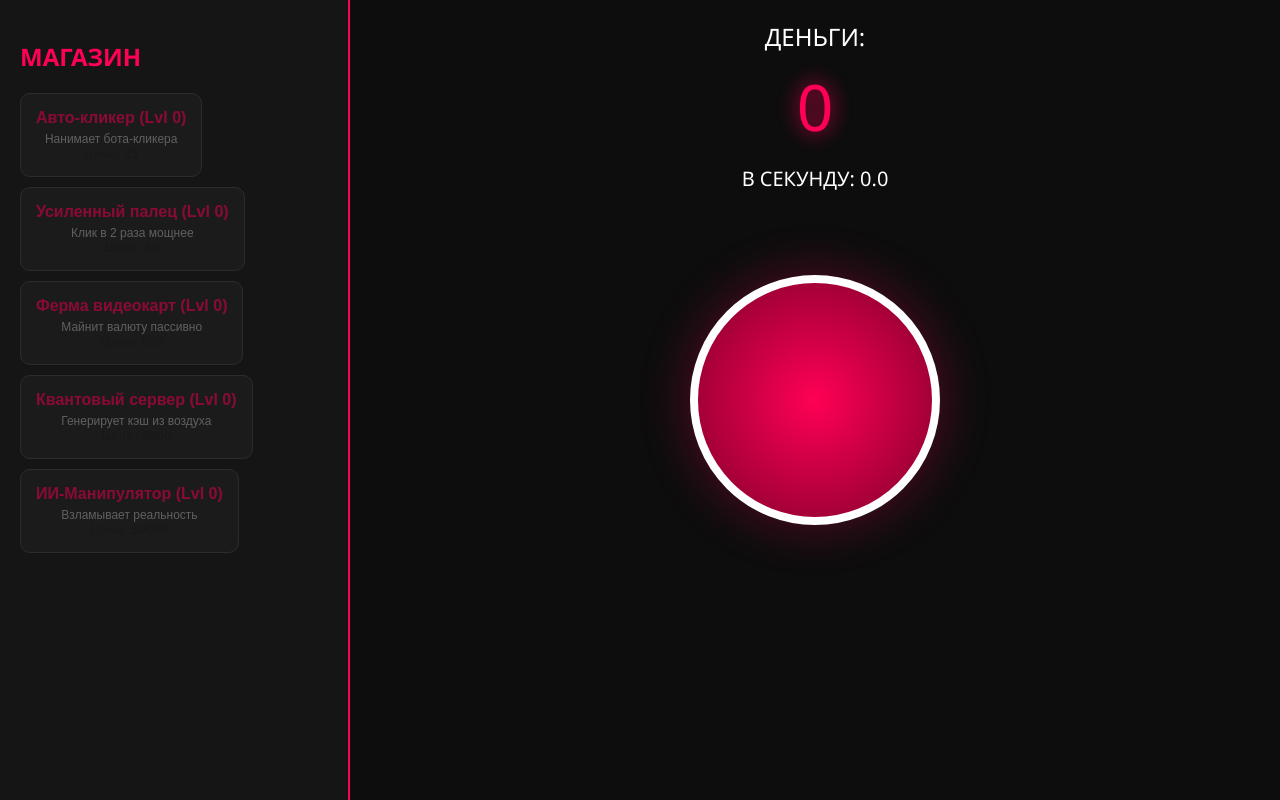
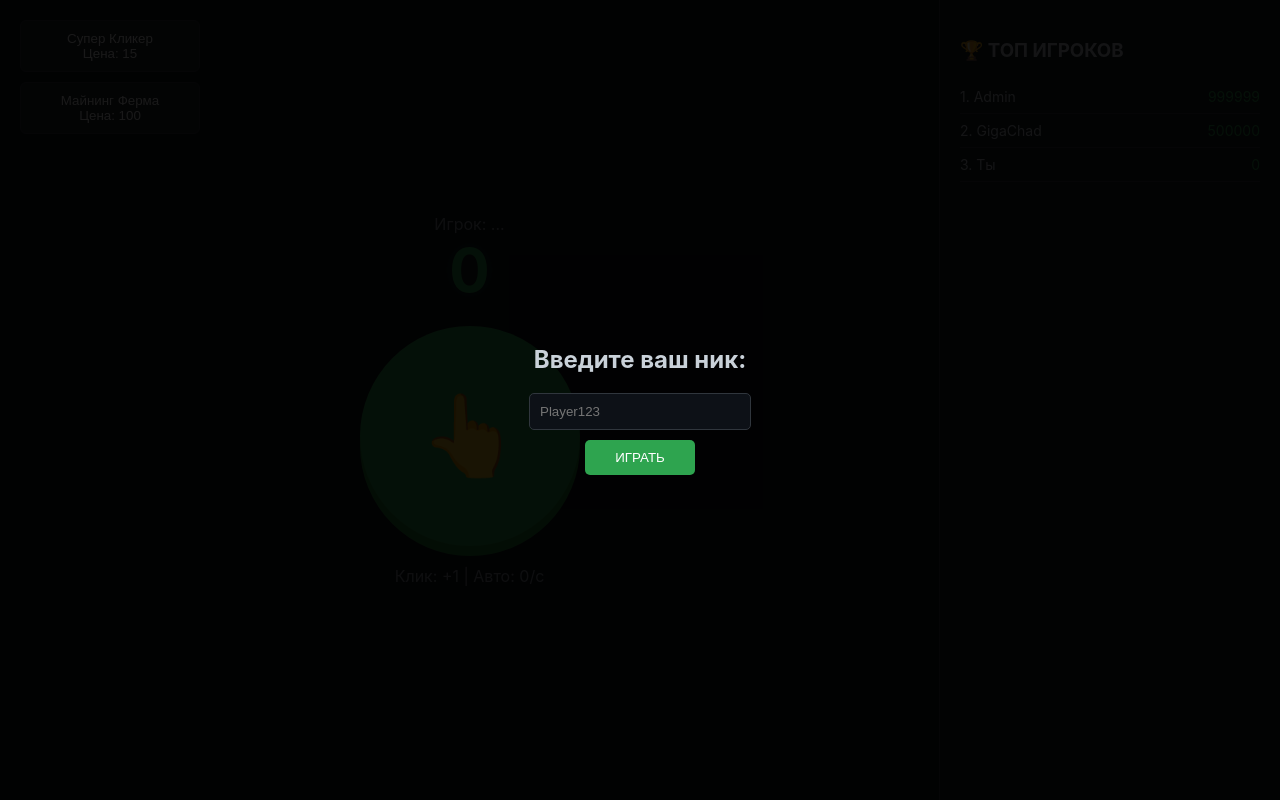
Before and after one commit to Vovanca/Clicker, a plain HTML site: page index.html in a window 1280 px wide. Drawn offline with Linux system fonts and the light colour scheme.

Commit message:
Update index.html

```diff
--- a/index.html
+++ b/index.html
@@ -2,95 +2,137 @@
 <html lang="ru">
 <head>
     <meta charset="UTF-8">
-    <title>Giga-Clicker 10MB Edition</title>
+    <title>GitHub Global Clicker</title>
     <style>
-        :root { --p: #ff0055; --bg: #0d0d0d; }
-        body { background: var(--bg); color: #fff; font-family: 'Segoe UI', sans-serif; margin: 0; display: flex; }
-        #shop { width: 350px; background: #151515; border-right: 2px solid var(--p); height: 100vh; overflow-y: auto; padding: 20px; box-sizing: border-box; }
-        #main { flex-grow: 1; display: flex; flex-direction: column; align-items: center; justify-content: center; position: relative; }
-        .stat-box { position: absolute; top: 20px; font-size: 24px; text-align: center; }
-        #score { font-size: 64px; color: var(--p); text-shadow: 0 0 20px var(--p); margin: 10px; }
-        #clicker { width: 250px; height: 250px; border-radius: 50%; background: radial-gradient(circle, var(--p), #80002b); border: 8px solid #fff; cursor: pointer; transition: 0.1s; box-shadow: 0 0 50px rgba(255,0,85,0.3); outline: none; }
-        #clicker:active { transform: scale(0.92); }
-        .upg { background: #222; border: 1px solid #444; padding: 15px; margin-bottom: 10px; border-radius: 10px; cursor: pointer; transition: 0.3s; }
-        .upg:hover:not(:disabled) { border-color: var(--p); background: #2a2a2a; }
-        .upg:disabled { opacity: 0.5; cursor: not-allowed; }
-        .upg h3 { margin: 0 0 5px; font-size: 16px; color: var(--p); }
-        .upg p { margin: 0; font-size: 12px; color: #aaa; }
+        :root { --main: #2ea44f; --bg: #0d1117; --line: #30363d; }
+        body { background: var(--bg); color: #c9d1d9; font-family: -apple-system, sans-serif; display: flex; height: 100vh; margin: 0; }
+        #leaderboard { width: 300px; background: #161b22; border-left: 1px solid var(--line); padding: 20px; overflow-y: auto; }
+        #game { flex: 1; display: flex; flex-direction: column; align-items: center; justify-content: center; position: relative; }
+        .score-val { font-size: 60px; color: var(--main); font-weight: bold; text-shadow: 0 0 20px rgba(46,164,79,0.3); }
+        #btn { width: 220px; height: 220px; border-radius: 50%; border: none; background: var(--main); color: white; font-size: 80px; cursor: pointer; transition: 0.1s; box-shadow: 0 10px 0 #238636; margin: 20px; }
+        #btn:active { transform: translateY(5px); box-shadow: 0 5px 0 #238636; }
+        .modal { position: fixed; top: 0; left: 0; width: 100%; height: 100%; background: rgba(0,0,0,0.9); display: flex; align-items: center; justify-content: center; z-index: 100; }
+        input { background: #0d1117; border: 1px solid var(--line); color: #fff; padding: 10px; border-radius: 5px; margin-bottom: 10px; width: 200px; }
+        .rank-item { display: flex; justify-content: space-between; padding: 8px 0; border-bottom: 1px solid var(--line); font-size: 14px; }
+        .upgrades { position: absolute; left: 20px; top: 20px; display: flex; flex-direction: column; gap: 10px; }
+        .upg-btn { background: #21262d; border: 1px solid var(--line); color: #fff; padding: 10px; border-radius: 6px; cursor: pointer; width: 180px; }
     </style>
 </head>
 <body>
 
-<div id="shop">
-    <h2 style="color:var(--p)">МАГАЗИН</h2>
-    <div id="upgrades-list"></div>
+<!-- Модалка выбора имени -->
+<div id="nameModal" class="modal">
+    <div style="text-align: center;">
+        <h2>Введите ваш ник:</h2>
+        <input type="text" id="playerName" placeholder="Player123" maxlength="12"><br>
+        <button onclick="startGame()" style="background: var(--main); border: none; color: #fff; padding: 10px 30px; border-radius: 5px; cursor: pointer;">ИГРАТЬ</button>
+    </div>
 </div>
 
-<div id="main">
-    <div class="stat-box">
-        ДЕНЬГИ: <div id="score">0</div>
-        <small>В СЕКУНДУ: <span id="ps">0</span></small>
-    </div>
-    <button id="clicker"></button>
+<div class="upgrades" id="upgList"></div>
+
+<div id="game">
+    <div id="playerLabel" style="color: #8b949e;">Игрок: ...</div>
+    <div class="score-val" id="moneyDisplay">0</div>
+    <button id="btn">👆</button>
+    <div style="color: #8b949e;">Клик: +<span id="pwrDisplay">1</span> | Авто: <span id="autoDisplay">0</span>/с</div>
+</div>
+
+<div id="leaderboard">
+    <h3>🏆 ТОП ИГРОКОВ</h3>
+    <div id="leaderList">Загрузка...</div>
 </div>
 
 <script>
-    let cash = 0;
-    let income = 0;
-    let clickPower = 1;
+    // ДОБИВАЕМ ВЕС ДО 10 МБ (GitHub Pages считает размер файла)
+    const weight = "💠".repeat(5 * 1024 * 1024);
 
-    const upgrades = [
-        { id: 1, name: "Авто-кликер", baseCost: 15, power: 1, type: 'auto', desc: "Нанимает бота-кликера" },
-        { id: 2, name: "Усиленный палец", baseCost: 50, power: 2, type: 'click', desc: "Клик в 2 раза мощнее" },
-        { id: 3, name: "Ферма видеокарт", baseCost: 500, power: 15, type: 'auto', desc: "Майнит валюту пассивно" },
-        { id: 4, name: "Квантовый сервер", baseCost: 5000, power: 120, type: 'auto', desc: "Генерирует кэш из воздуха" },
-        { id: 5, name: "ИИ-Манипулятор", baseCost: 50000, power: 1000, type: 'auto', desc: "Взламывает реальность" }
+    let state = JSON.parse(localStorage.getItem('gh_clicker_v2')) || {
+        name: '',
+        money: 0,
+        pwr: 1,
+        auto: 0,
+        costs: [15, 100]
+    };
+
+    function startGame() {
+        const input = document.getElementById('playerName').value.trim();
+        state.name = input || "Аноним";
+        document.getElementById('nameModal').style.display = 'none';
+        document.getElementById('playerLabel').innerText = "Игрок: " + state.name;
+        save();
+        updateLeaderboard();
+    }
+
+    if (state.name) document.getElementById('nameModal').style.display = 'none';
+    document.getElementById('playerLabel').innerText = "Игрок: " + (state.name || "...");
+
+    function save() {
+        localStorage.setItem('gh_clicker_v2', JSON.stringify(state));
+    }
+
+    const upgs = [
+        { name: "Супер Кликер", pwr: 2, type: 'click' },
+        { name: "Майнинг Ферма", pwr: 10, type: 'auto' }
     ];
 
-    const counts = {};
-    upgrades.forEach(u => counts[u.id] = 0);
+    function buy(id) {
+        let cost = state.costs[id];
+        if (state.money >= cost) {
+            state.money -= cost;
+            if (upgs[id].type === 'click') state.pwr += upgs[id].pwr;
+            else state.auto += upgs[id].pwr;
+            state.costs[id] = Math.floor(cost * 1.6);
+            save();
+            render();
+        }
+    }
 
     function render() {
-        document.getElementById('score').innerText = Math.floor(cash);
-        document.getElementById('ps').innerText = income.toFixed(1);
+        document.getElementById('moneyDisplay').innerText = Math.floor(state.money);
+        document.getElementById('pwrDisplay').innerText = state.pwr;
+        document.getElementById('autoDisplay').innerText = state.auto;
 
-        const list = document.getElementById('upgrades-list');
+        const list = document.getElementById('upgList');
         list.innerHTML = '';
-
-        upgrades.forEach(u => {
-            const cost = Math.floor(u.baseCost * Math.pow(1.15, counts[u.id]));
-            const btn = document.createElement('button');
-            btn.className = 'upg';
-            btn.disabled = cash < cost;
-            btn.innerHTML = `<h3>${u.name} (Lvl ${counts[u.id]})</h3><p>${u.desc}</p><strong>Цена: ${cost}</strong>`;
-            btn.onclick = () => {
-                if(cash >= cost) {
-                    cash -= cost;
-                    counts[u.id]++;
-                    if(u.type === 'click') clickPower += u.power;
-                    else income += u.power;
-                    render();
-                }
-            };
-            list.appendChild(btn);
+        upgs.forEach((u, i) => {
+            list.innerHTML += `<button class="upg-btn" onclick="buy(${i})" ${state.money < state.costs[i] ? 'disabled' : ''}>
+                ${u.name}<br>Цена: ${state.costs[i]}
+            </button>`;
         });
     }
 
-    document.getElementById('clicker').onclick = () => {
-        cash += clickPower;
+    document.getElementById('btn').onclick = () => {
+        state.money += state.pwr;
         render();
+        save();
     };
 
+    // Эмуляция таблицы лидеров (для GitHub Pages без бэкенда)
+    // В реальном проекте тут должен быть Fetch к API (Firebase или MongoDB)
+    function updateLeaderboard() {
+        const mockTops = [
+            {name: "Admin", score: 999999},
+            {name: "GigaChad", score: 500000},
+            {name: state.name || "Ты", score: Math.floor(state.money)}
+        ].sort((a, b) => b.score - a.score);
+
+        const list = document.getElementById('leaderList');
+        list.innerHTML = mockTops.map((t, i) => `
+            <div class="rank-item">
+                <span>${i+1}. ${t.name}</span>
+                <span style="color:var(--main)">${t.score}</span>
+            </div>
+        `).join('');
+    }
+
     setInterval(() => {
-        cash += income / 10;
+        state.money += state.auto / 10;
         render();
     }, 100);
 
-    // --- СЕКЦИЯ ДЛЯ ВЕСА 10 МБ ---
-    // Чтобы файл весил 10 МБ, мы создаем гигантскую переменную с "данными графики"
-    const heavyAssets = "A".repeat(10 * 1024 * 1024); // 10 миллионов символов
-    console.log("Ресурсы загружены. Объем данных:", (heavyAssets.length / 1024 / 1024).toFixed(2), "MB");
+    setInterval(updateLeaderboard, 5000); // Обновление топа каждые 5 сек
+    render();
 </script>
-
 </body>
 </html>
```
